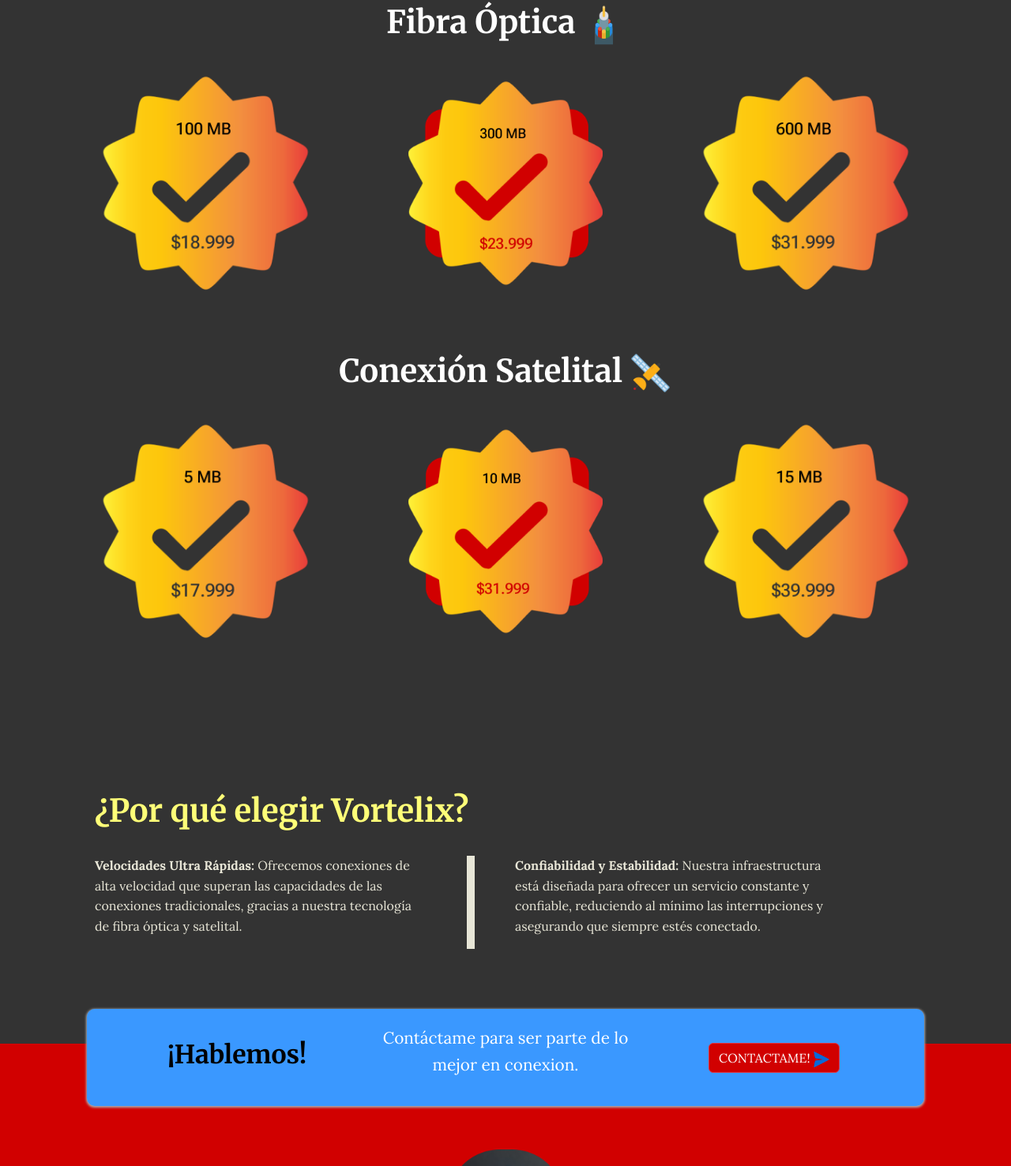
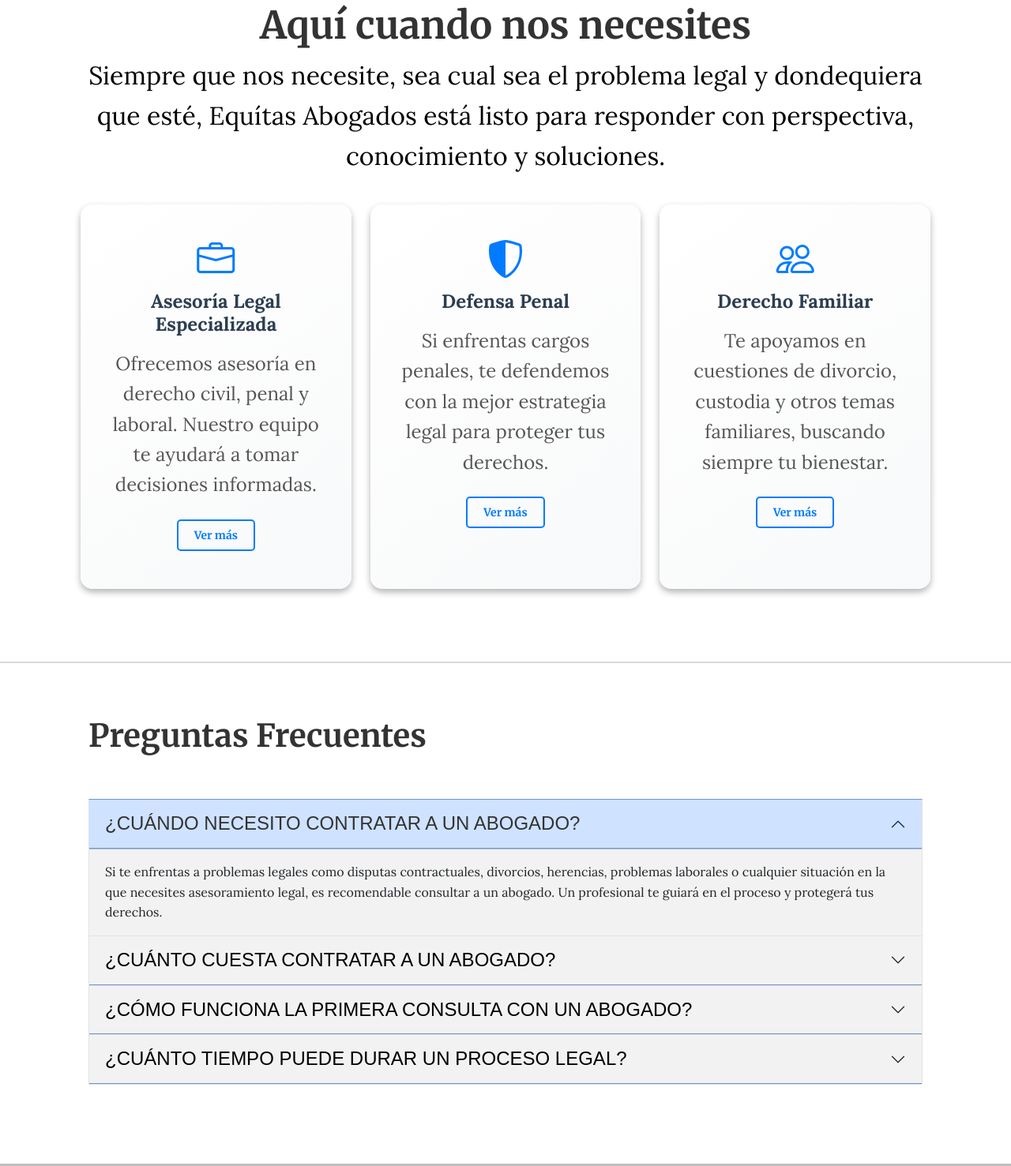
Before and after one commit to faqcjs/integrador-dw, a plain HTML site: page index.html in a window 1280 px wide. Shown: the part 897-2374 px from the top of the page at 79% size. Drawn offline with nearby package versions, Linux system fonts and the light colour scheme; a web font is replaced by a local one.

Commit message:
viendo cambios

```diff
--- a/index.html
+++ b/index.html
@@ -57,8 +57,10 @@
     </nav>
 
     <!-- Hero -->
-    <section class="hero ">
+
+    <section class="  hero ">
         <!-- Carousel (fondo) -->
+
         <div id="carouselExampleAutoplaying" class="carousel slide" data-bs-ride="carousel">
             <div class="carousel-inner">
                 <div class="carousel-item active">
@@ -67,6 +69,7 @@
                         <h1>Equitas Abogados</h1>
                         <p>Defendemos tus derechos con profesionalismo y compromiso.</p>
                     </div>
+                    <div class="carousel-overlay"></div>
                 </div>
                 <div class="carousel-item">
                     <img src="img/foto-2.jpg" class="d-block w-100 carousel-img" alt="Imagen 2">
@@ -74,6 +77,7 @@
                         <h1>Expertos en Derecho</h1>
                         <p>Más de 20 años de experiencia resolviendo casos con éxito.</p>
                     </div>
+                    <div class="carousel-overlay"></div>
                 </div>
                 <div class="carousel-item">
                     <img src="img/foto-3.jpg" class="d-block w-100 carousel-img" alt="Imagen 3">
@@ -81,55 +85,110 @@
                         <h1>Consulta Gratuita</h1>
                         <p>Agenda tu cita y recibe asesoría personalizada.</p>
                     </div>
+                    <div class="carousel-overlay"></div>
                 </div>
             </div>
+        </div>
+
     </section>
 
     <!-- Planes -->
     <section class="planes seccion-oscura py-5" id="servicios">
-    <div class="container text-center">
-        <!-- Sección de Fibra Óptica -->
-        <div class="row mb-5">
-            <div class="col-12">
-                <h2>Fibra Óptica <span><img src="img/icono-fibra.png" alt="" class="iconos-plan"></span></h2>
+        <div class="container">
+            <div class="row plan-cards">
+                <div class="tit-servicio text-center">
+                    <h1>Aquí cuando nos necesites</h1>
+                    <p>Siempre que nos necesite, sea cual sea el problema legal y dondequiera que esté, Equítas Abogados está listo para responder con perspectiva, conocimiento y soluciones.</p>
                 </div>
-            <!-- Tarjetas de Fibra Óptica -->
-            <div class="col-12  col-lg-4 d-flex justify-content-center my-3">
-                <div class="plan-card">
-                    <img src="img/promo-1.png" class="img-fluid" alt="Plan Fibra Óptica 1">
-                </div>
-            </div>
-            <div class="col-12  col-lg-4 d-flex justify-content-center my-3">
-                <div class="plan-card featured ">
-                    <img src="img/promo-2.png" class="img-fluid" alt="Plan Fibra Óptica 2">
-                </div>
-            </div>
-            <div class="col-12  col-lg-4 d-flex justify-content-center my-3">
-                <div class="plan-card">
-                    <img src="img/promo-3.png" class="img-fluid" alt="Plan Fibra Óptica 3">
+                <div class="row servicios">
+                    <div class="col-12 col-lg-4 mb-4">
+                        <div class="card h-100">
+                            <div class="card-body text-center">
+                                <i class="bi bi-briefcase"></i>
+                                <h5 class="card-title">Asesoría Legal Especializada</h5>
+                                <p class="card-text">Ofrecemos asesoría en derecho civil, penal y laboral. Nuestro equipo te ayudará a tomar decisiones informadas.</p>
+                                <a href="#" class="card-link">Ver más</a>
                             </div>
                         </div>
                     </div>
-
-        <!-- Sección de Conexión Satelital -->
-        <div class="row mb-5">
-            <div class="col-12">
-                <h2>Conexión Satelital <span><img src="img/icono-sat.png" alt="" class="iconos-plan"></span></h2>
-            </div>
-            <!-- Tarjetas de Conexión Satelital -->
-            <div class="col-12  col-lg-4 d-flex justify-content-center my-3">
-                <div class="plan-card">
-                    <img src="img/promo-4.png" class="img-fluid" alt="Plan Satelital 1">
+                    <div class="col-12 col-lg-4 mb-4">
+                        <div class="card h-100">
+                            <div class="card-body text-center">
+                                <i class="bi bi-shield-shaded"></i>
+                                <h5 class="card-title">Defensa Penal</h5>
+                                <p class="card-text">Si enfrentas cargos penales, te defendemos con la mejor estrategia legal para proteger tus derechos.</p>
+                                <a href="#" class="card-link">Ver más</a>
                             </div>
                         </div>
-            <div class="col-12  col-lg-4 d-flex justify-content-center my-3">
-                <div class="plan-card featured ">
-                    <img src="img/promo-5.png" class="img-fluid" alt="Plan Satelital 2">
+                    </div>
+                    <div class="col-12  col-lg-4 mb-4">
+                        <div class="card h-100 medio">
+                            <div class="card-body text-center">
+                                <i class="bi bi-people"></i>
+                                <h5 class="card-title">Derecho Familiar</h5>
+                                <p class="card-text">Te apoyamos en cuestiones de divorcio, custodia y otros temas familiares, buscando siempre tu bienestar.</p>
+                                <a href="#" class="card-link">Ver más </i>
+                                </a>
                             </div>
                         </div>
-            <div class="col-12  col-lg-4 d-flex justify-content-center my-3">
-                <div class="plan-card">
-                    <img src="img/promo-6.png" class="img-fluid" alt="Plan Satelital 3">
+                    </div>
+                </div>
+            </div>
+        </div>
+    </section>
+    <!-- FAQ -->
+     <section class="faq">
+        <div class="container py-5">
+            <h2>Preguntas Frecuentes</h2>
+        </div>
+        <div class="container">
+            <div class="accordion" id="accordionExample">
+                <div class="accordion-item">
+                  <h2 class="accordion-header" id="headingOne">
+                    <button class="accordion-button" type="button" data-bs-toggle="collapse" data-bs-target="#collapseOne" aria-expanded="true" aria-controls="collapseOne">
+                        ¿Cuándo necesito contratar a un abogado?
+                    </button>
+                  </h2>
+                  <div id="collapseOne" class="accordion-collapse collapse show" aria-labelledby="headingOne" data-bs-parent="#accordionExample">
+                    <div class="accordion-body">
+                        Si te enfrentas a problemas legales como disputas contractuales, divorcios, herencias, problemas laborales o cualquier situación en la que necesites asesoramiento legal, es recomendable consultar a un abogado. Un profesional te guiará en el proceso y protegerá tus derechos.
+                    </div>
+                  </div>
+                </div>
+                <div class="accordion-item">
+                  <h2 class="accordion-header" id="headingTwo">
+                    <button class="accordion-button collapsed" type="button" data-bs-toggle="collapse" data-bs-target="#collapseTwo" aria-expanded="false" aria-controls="collapseTwo">
+                        ¿Cuánto cuesta contratar a un abogado?
+                    </button>
+                  </h2>
+                  <div id="collapseTwo" class="accordion-collapse collapse" aria-labelledby="headingTwo" data-bs-parent="#accordionExample">
+                    <div class="accordion-body">
+                        El costo varía según la especialidad del caso, la complejidad y el tiempo que requiera. En nuestro bufete ofrecemos una consulta inicial para evaluar tu situación y brindarte un presupuesto transparente y detallado.
+                    </div>
+                  </div>
+                </div>
+                <div class="accordion-item">
+                  <h2 class="accordion-header" id="headingThree">
+                    <button class="accordion-button collapsed" type="button" data-bs-toggle="collapse" data-bs-target="#collapseThree" aria-expanded="false" aria-controls="collapseThree">
+                        ¿Cómo funciona la primera consulta con un abogado?
+                    </button>
+                  </h2>
+                  <div id="collapseThree" class="accordion-collapse collapse" aria-labelledby="headingThree" data-bs-parent="#accordionExample">
+                    <div class="accordion-body">
+                        En la primera consulta, analizamos tu caso, te explicamos las opciones legales disponibles y resolvemos tus dudas. Te recomendamos traer todos los documentos relevantes para que podamos brindarte la mejor asesoría posible.
+                    </div>
+                  </div>
+                </div>
+                <div class="accordion-item">
+                    <h2 class="accordion-header" id="headingFour">
+                      <button class="accordion-button collapsed" type="button" data-bs-toggle="collapse" data-bs-target="#collapseFour" aria-expanded="false" aria-controls="collapseFour">
+                        ¿Cuánto tiempo puede durar un proceso legal?
+                      </button>
+                    </h2>
+                    <div id="collapseFour" class="accordion-collapse collapse" aria-labelledby="headingFour" data-bs-parent="#accordionExample">
+                      <div class="accordion-body">
+                        La duración de un proceso depende del tipo de caso y la carga de trabajo del sistema judicial. Algunos casos pueden resolverse en semanas con un acuerdo extrajudicial, mientras que otros pueden tardar meses o años si requieren un juicio.
+                      </div>
                     </div>
                 </div>
               </div>
@@ -137,49 +196,10 @@
      </section>
 
 
-     <!-- Experiencia -->
-     <section class="experiencia seccion-oscura">
-        <div class="container custom-section mt-5">
-            <div class="row">
-                <h2 class="titulo-amarillo">¿Por qué elegir Vortelix?</h2>
-                <div class="col-12 col-md-5 mb-3 mb-md-0">
 
-                    <p>
-                        <strong>Velocidades Ultra Rápidas:</strong> Ofrecemos conexiones de alta velocidad que superan las capacidades de las conexiones tradicionales, gracias a nuestra tecnología de fibra óptica y satelital.
-                    </p>
-                </div>
-                <div class="col-12 col-md-1 d-flex justify-content-center align-items-center mb-3 mb-md-0">
-                    <div class="divider d-none d-md-block"></div>
-                </div>
-                <div class="col-12 col-md-5 seccion-1">
-                    <p>
-                        <strong>Confiabilidad y Estabilidad:</strong> Nuestra infraestructura está diseñada para ofrecer un servicio constante y confiable, reduciendo al mínimo las interrupciones y asegurando que siempre estés conectado.
-                    </p>
-                </div>
-            </div>
-        </div>
 
     </section>
 
-
-      <!-- Contacto -->
-      <section class="contacto seccion-roja" id="contacto">
-        <div class="container">
-            <div class="container text-center rectangulo d-flex justify-content-evenly">
-                <div class="row">
-                    <div class="col-12 col-md-4 seccion-titulo">
-                        <h1>¡Hablemos!</h1>
-                    </div>
-                    <div class="col-12  col-md-4 descripcion">
-                        <p>Contáctame para ser parte de lo mejor en conexion.</p>
-                    </div>
-                    <div class="col-12 col-md-4">
-                        <button type="button" class="btn btn-danger" onclick="window.location.href='contacto.html'">Contactame!  <img src="img/icono-cont.png" class="icono-cont" alt=""> </button>
-                    </div>
-                </div>
-            </div>
-        </div>
-      </section>
 
       <!-- Footer -->
         <footer class="seccion-roja d-flex flex-column align-items-center justify-content-center">
--- a/style.css
+++ b/style.css
@@ -39,7 +39,7 @@ button, .cta {
 }
 .seccion-oscura{
     color: white;
-    background-color: #333333 ;
+    background-color: var(--blanco) ;
 }
 
 .seccion-clara{
@@ -49,7 +49,7 @@ button, .cta {
 
 .seccion-roja{
     color: black;
-    background-color: #d10000;
+    background-color: var(--gris);
 }
 
 .seccion-titulo{
@@ -164,6 +164,16 @@ a{
     width: 100%;
 }
 
+.carousel-overlay {
+    position: absolute;
+    top: 0;
+    left: 0;
+    width: 100%;
+    height: 100%;
+    background: rgba(0, 0, 0, 0.4); /* Overlay oscuro */
+    z-index: 1;
+}
+
 .carousel-caption {
     position: absolute;
     top: 50%;
@@ -173,7 +183,8 @@ a{
     color: white;
     padding: 20px;
     border-radius: 10px;
-    width: 60%; /* Ajusta el ancho del texto */
+    width: 60%;
+    z-index: 2;
 }
 
 .carousel-caption h1{
@@ -186,39 +197,101 @@ a{
     object-fit: cover;
     width: 100%;
     height: 100%;
+
 }
 .navbar button{
     border-color: #F2F2F2;
 }
 
 
-/* Planes */
+/* Servicios */
+.servicios{
+    height:fit-content;
+    margin: auto;
+    padding: 20px;
 
 
-.planes{
-    max-height: auto;
-    padding: 10px;
-    padding: 0;
-    margin: 0;
+}
+
+.servicios .card {
+    border: none;
+    border-radius: 15px;
+    overflow: hidden;
+    transition: transform 0.3s ease, box-shadow 0.3s ease;
+    background: linear-gradient(145deg, #ffffff, #f8f9fa);
+    box-shadow: 0 4px 8px rgba(0, 0, 0, 0.3);
+    margin-bottom: 1rem; /* Añade margen inferior */
+}
+
+.servicios .card-body {
+    padding: 2rem;
+    text-align: center;
+}
+
+.servicios .card-title {
+    font-size: 1.5rem;
+    font-weight: bold;
+    color: #2c3e50;
+    margin-bottom: 1rem;
+}
+
+.servicios .card-text {
+    font-size: 1.5rem;
+    color: #555;
+    margin-bottom: 1.5rem;
+}
+
+.servicios .card-link {
+    text-decoration: none;
+    color: #007bff;
+    font-weight: bold;
+    transition: color 0.3s ease, background-color 0.3s ease, padding 0.3s ease;
+    display: inline-block;
+    padding: 7px 20px;
+    border: 2px solid #007bff;
+    border-radius: 5px;
+    background-color: transparent;
+    font-family: 'Merriweather', sans-serif;
 }
 
 
-.plan-card{
-    font-size: 2rem;
-    margin: 0;
-    padding: 0;
+.servicios .card-link:hover {
+    color: #ffffff;
+    background-color: #007bff;
+    border-color: #0056b3;
+    padding: 7px 24px;
 }
 
-.plan-card img{
-    max-width: 100%;
-    height: 300px;
+.servicios .card-link::after {
+
+    margin-left: 5px;
+    transition: margin-left 0.3s ease;
 }
 
-.iconos-plan{
-    width: 53px;
-    height: 53px;
+.servicios .card-link:hover::after {
+    margin-left: 10px;
 }
 
+.servicios .bi {
+    font-size: 3rem;
+    color: #007bff;
+    margin-bottom: 1rem;
+}
+
+
+
+.tit-servicio {
+    color: black;
+}
+
+.tit-servicio h1 {
+    font-size: 3rem;
+    color: #333333;
+}
+
+.tit-servicio p {
+    font-size: 2rem;
+}
 /* Experiencuia */
 
 .experiencia{
@@ -228,7 +301,7 @@ a{
 }
 
 .custom-section {
-    background-color: #333333;
+
     color: #e8e6d7;
     padding: 20px;
 }
@@ -250,7 +323,7 @@ a{
 
 .rectangulo{
     margin-top: -4rem;
-    background-color: #3A98FF;
+    background-color: var(--celeste);
     border-radius: 10px;
     box-shadow: 0px 1px 3px 1px rgb(173, 172, 172);
 }
@@ -295,6 +368,68 @@ a{
 .btn-danger{
     background-color: #d10000;
 }
+
+/* FAQ */
+.faq {
+    color: white;
+    padding: 100px;
+    padding-top: 20px;
+    border-top: solid 2px #3333332f;
+}
+
+.faq h2 {
+    color: #333;
+}
+
+.accordion-item {
+    border-top: solid 1px var(--celeste);
+    border-radius: 0 !important ; /* Bordes no redondeados */
+    background-color: #F2F2F2;
+    cursor: pointer;
+
+}
+
+
+.accordion-header {
+    border-bottom: 1px solid var(--celeste); /* Grosor de 5px y color negro */
+    border-radius: 0 !important; /* Bordes no redondeados */
+
+}
+.accordion-header button{
+    font-size: 1.5rem;
+    font-weight: 500;
+    color: black;
+}
+
+
+.accordion-button:hover{
+    background-color: #7394bf7b;
+}
+
+.accordion-button {
+    border-radius: 0 !important; /* Bordes no redondeados */
+    border: none;
+    background-color: #F2F2F2;
+    color: #333;
+    transition: background-color 0.3s ease, color 0.3s ease; /* Transición para la animación del fondo y color */
+    font-family: 'Merriwather', sans-serif;
+}
+
+.accordion-button:not(.collapsed) {
+    color: #333;
+
+    box-shadow: none;
+}
+
+.accordion-button:focus {
+    box-shadow: none;
+}
+
+.accordion-body {
+    border-top: 1px solid #7394bf7b; /* Grosor de 5px y color negro */
+    border-radius: 0 !important; /* Bordes no redondeados */
+}
+
 
 /* Footer */
 
@@ -574,15 +709,6 @@ hr{
         font-size: 40px;
     }
 
-    .plan-card img{
-        max-width: 20%;
-        height: auto;
-    }
-    .experiencia{
-        font-size: 1.2rem;
-
-    }
-
     .carousel-caption h1{
         font-size: 2.5rem;
     }
@@ -595,6 +721,20 @@ hr{
 
     h2{
         font-size: 2rem;
+    }
+    .tit-servicio h1 {
+        font-size: 2rem; /* Ajusta el tamaño de la fuente */
+    }
+    .tit-servicio p {
+        font-size: 1.5rem; /* Ajusta el tamaño de la fuente */
+    }
+
+    .faq{
+        padding: 0;
+        padding-bottom: 100px;
+    }
+    .accordion-header button{
+        font-size: 1rem;
     }
 
 }
@@ -643,9 +783,7 @@ hr{
 
         margin-top: 10px;
     }
-    .nav-item{
 
-    }
     .nav-item a {
         color: #333333; /* Color oscuro para fondo claro */
         font-size: 1.2rem;
@@ -660,12 +798,17 @@ hr{
 }
 
 @media screen and (max-width: 975px){
-    .planes{
-        padding: 0;
-        margin: 0;
-    }
+
+
+
     .carousel-inner, .carousel-item {
         height: 100vh;
     }
-
+    .planes .container {
+        padding-left: 15px;
+        padding-right: 15px;
+    }
+    .medio{
+        align-items: center;
+    }
 }
```
Lines whose indentation alone changed are shown as unchanged.
